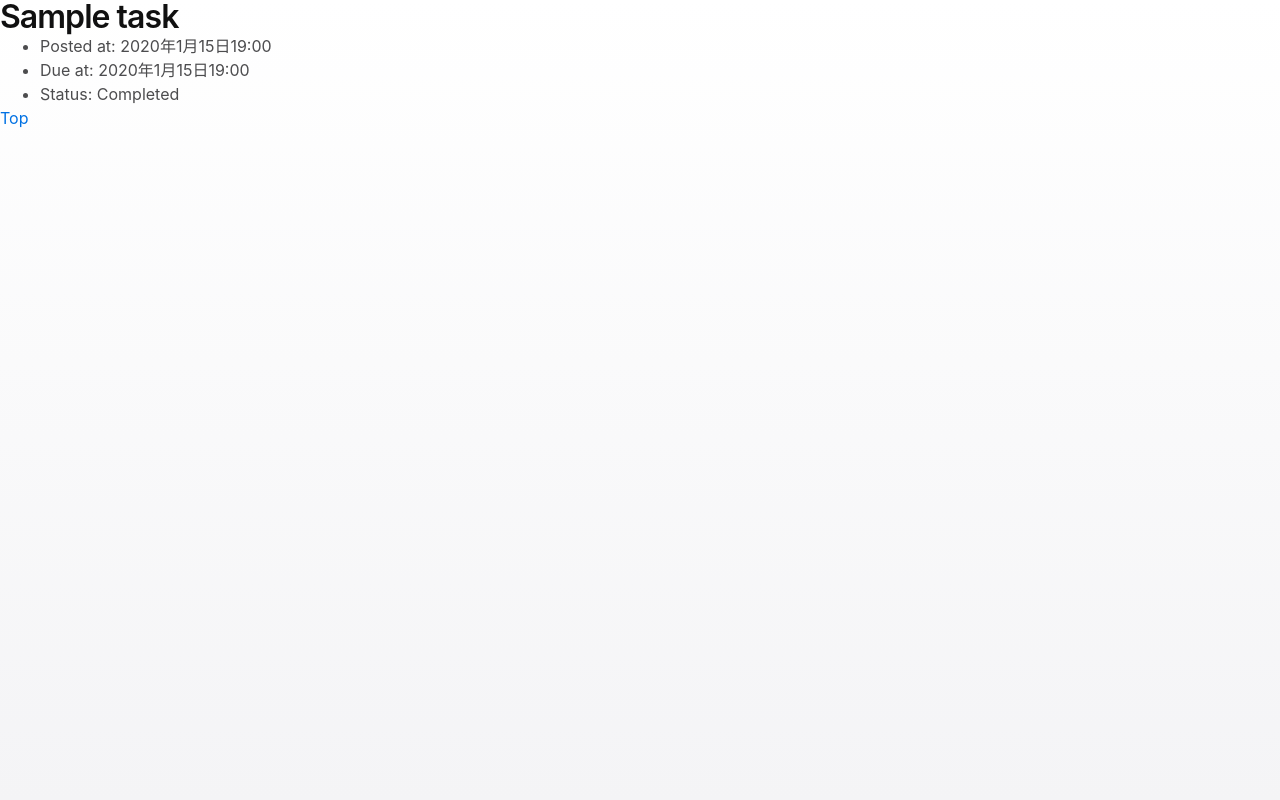
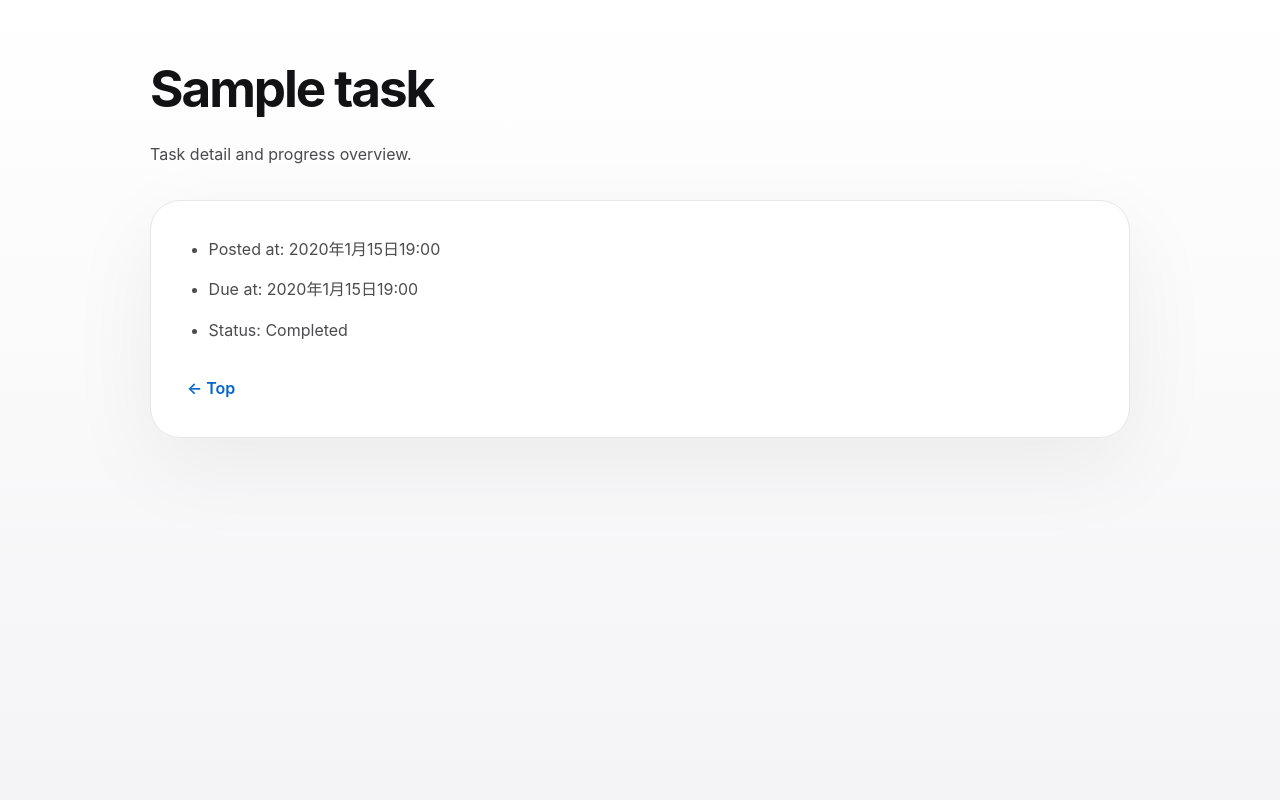
Before and after one commit to 1F10250112/django-test-exercise, a Django app: page /1/ in a window 1280 px wide. Run offline with Django 5.2, Linux system fonts and the light colour scheme; tables that the repository leaves empty hold one stand-in row (values such as "Sample post").

Commit message:
detail用のcssを追加

```diff
--- a/todo/css/css2.css
+++ b/todo/css/css2.css
@@ -0,0 +1,103 @@
+:root {
+  color-scheme: light;
+  font-family: -apple-system, BlinkMacSystemFont, "Segoe UI", "Helvetica Neue", Arial, sans-serif;
+  color: #111;
+  background: #f7f7f7;
+  font-size: 16px;
+  line-height: 1.6;
+}
+
+* {
+  box-sizing: border-box;
+}
+
+html, body {
+  margin: 0;
+  padding: 0;
+  min-height: 100%;
+  background: #ffffff;
+}
+
+body {
+  min-height: 100vh;
+  color: #121214;
+  background: linear-gradient(180deg, #ffffff 0%, #f4f4f6 100%);
+}
+
+main.detail-page {
+  width: min(980px, calc(100% - 2rem));
+  margin: 0 auto;
+  padding: 3rem 0 4rem;
+}
+
+.page-heading {
+  display: flex;
+  flex-direction: column;
+  gap: 0.75rem;
+  margin-bottom: 2rem;
+}
+
+.page-heading h1 {
+  margin: 0;
+  font-size: clamp(2.5rem, 4vw, 3.5rem);
+  font-weight: 700;
+  letter-spacing: -0.04em;
+}
+
+.caption {
+  margin: 0;
+  max-width: 44rem;
+  color: #4a4a4d;
+  font-size: 1rem;
+}
+
+.detail-card {
+  background: rgba(255, 255, 255, 0.95);
+  border: 1px solid #e6e6e8;
+  border-radius: 30px;
+  box-shadow: 0 28px 90px rgba(0, 0, 0, 0.06);
+  padding: 2.25rem;
+}
+
+.meta-list {
+  margin: 0;
+  padding-left: 1.35rem;
+  color: #4c4c4e;
+  list-style-type: disc;
+}
+
+.meta-list li {
+  margin-bottom: 0.95rem;
+  font-size: 1rem;
+}
+
+.detail-actions {
+  margin-top: 2rem;
+}
+
+.top-link {
+  display: inline-flex;
+  align-items: center;
+  gap: 0.5rem;
+  font-weight: 600;
+  color: #0066cc;
+  text-decoration: none;
+}
+
+.top-link:hover {
+  text-decoration: underline;
+}
+
+@media (max-width: 680px) {
+  main.detail-page {
+    padding: 2rem 0 3rem;
+  }
+
+  .detail-card {
+    padding: 1.75rem;
+  }
+
+  .page-heading h1 {
+    font-size: 2.35rem;
+  }
+}
--- a/todo/templates/todo/detail.html
+++ b/todo/templates/todo/detail.html
@@ -7,12 +7,18 @@
     <meta charset="UTF-8">
     <meta name="viewport" content="width=device-width, initial-scale=1">
     <meta name="author" content="INIAD">
-    <link rel="stylesheet" href="{% static 'css/css.css' %}">
+    <link rel="stylesheet" href="{% static 'css/css2.css' %}">
   </head>
 
   <body>
+    <main class="detail-page">
+      <header class="page-heading">
         <h1>{{ task.title }}</h1>
-    <ul>
+        <p class="caption">Task detail and progress overview.</p>
+      </header>
+
+      <section class="detail-card">
+        <ul class="meta-list">
           <li>Posted at: {{ task.posted_at }}</li>
           {% if task.due_at %}
           <li>Due at: {{ task.due_at }}</li>
@@ -24,9 +30,11 @@
           {% endif %}
         </ul>
 
-    <div>
-      <a href="{% url 'index' %}">Top</a>
+        <div class="detail-actions">
+          <a class="top-link" href="{% url 'index' %}">← Top</a>
         </div>
+      </section>
+    </main>
   </body>
 
 </html>
```
Lines whose indentation alone changed are shown as unchanged.
